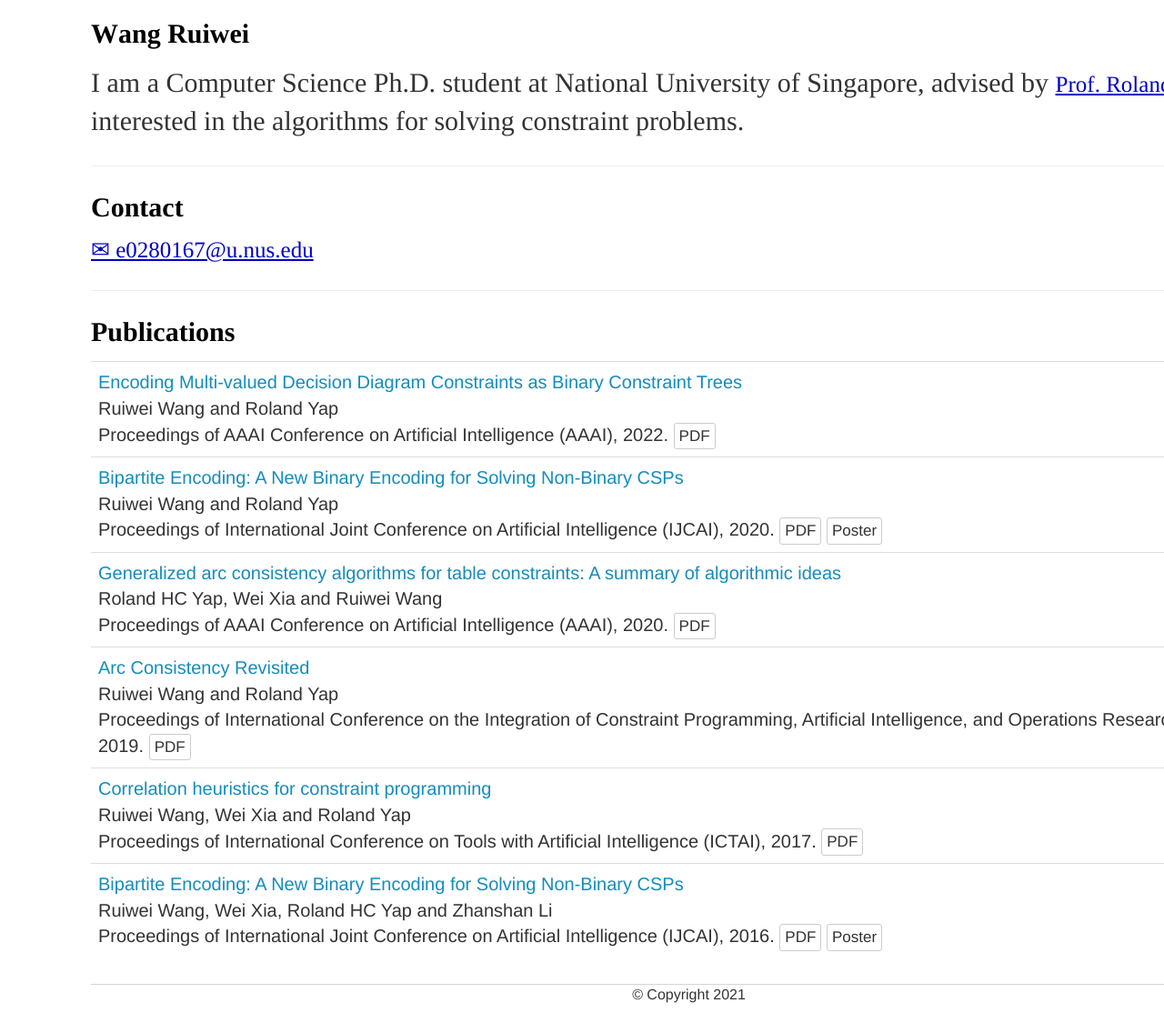
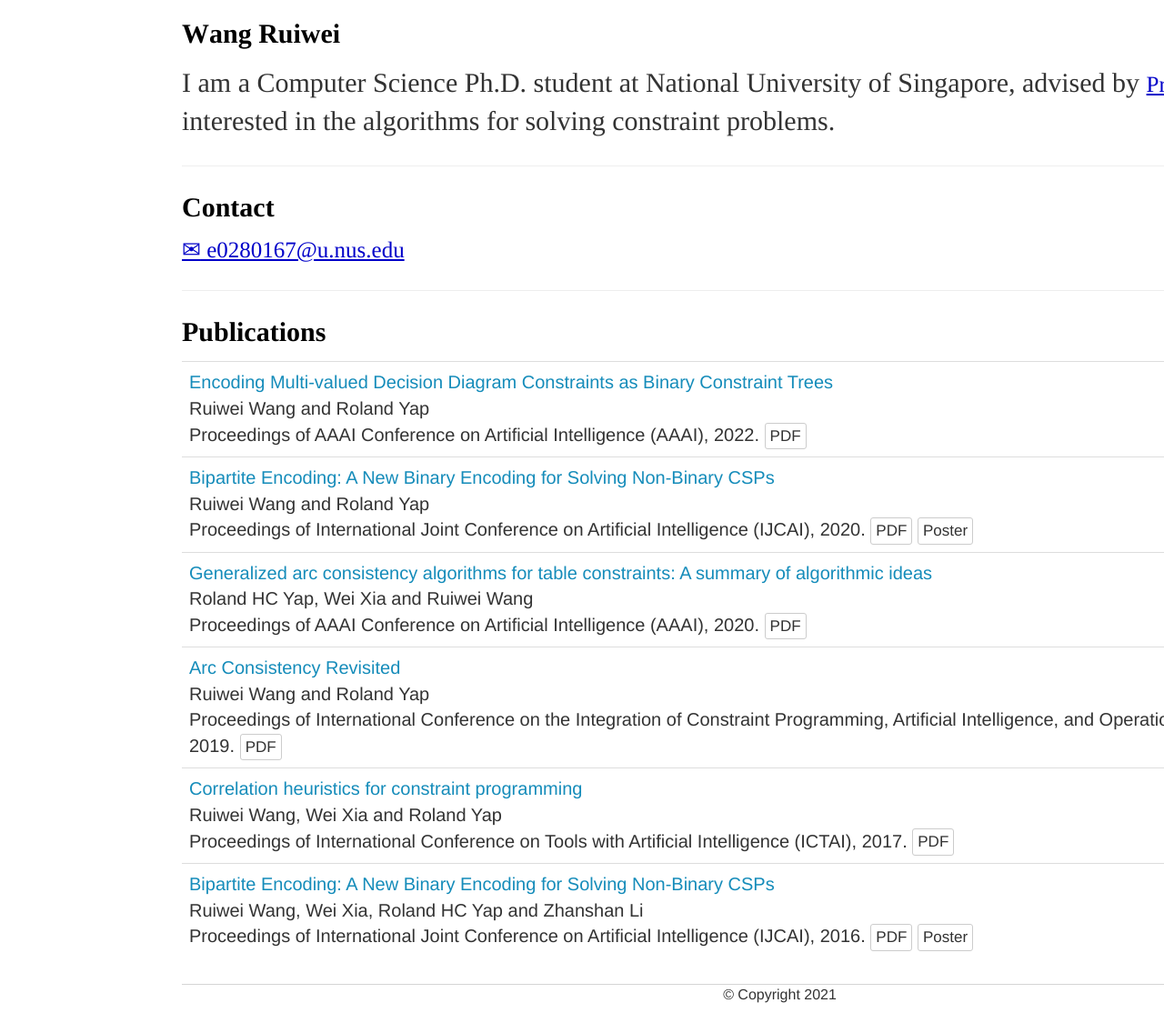
Before and after one commit to WangRuiwei/WangRuiwei.github.io, a Jekyll site: the page built from index.html, in a window 1280 px wide. Shown: the whole page at 91% size. Built offline with Jekyll 4.4.1, drawn with Linux system fonts in a browser that asks for light colours.

Commit message:
Update index.html

```diff
--- a/index.html
+++ b/index.html
@@ -2,7 +2,7 @@
 layout: default
 title: Wang Ruiwei
 ---
-<div class="blurb">
+<div class="container">
 <h1 style="margin: 0.0px 0.0px 16.1px 0.0px; line-height: 28.0px; font: 24.0px Times; color: #000000; -webkit-text-stroke: #000000"><span class="s1"><b>Wang Ruiwei</b></span></h1>
 <p class="p1"><span class="s1">I am a Computer Science Ph.D. student at National University of Singapore, advised by <a href="http://www.comp.nus.edu.sg/~ryap/"><span class="s2">Prof. Roland Yap</span></a>. I am interested in the algorithms for solving constraint problems.</span></p>
 
@@ -100,4 +100,4 @@ Ruiwei Wang, Wei Xia, Roland HC Yap and Zhanshan Li
 <footer>
 <center><span class="copyright">&copy; Copyright 2021</span</center>
 </footer>
-</div><!-- /.blurb -->
+</div><!-- main body -->
```
